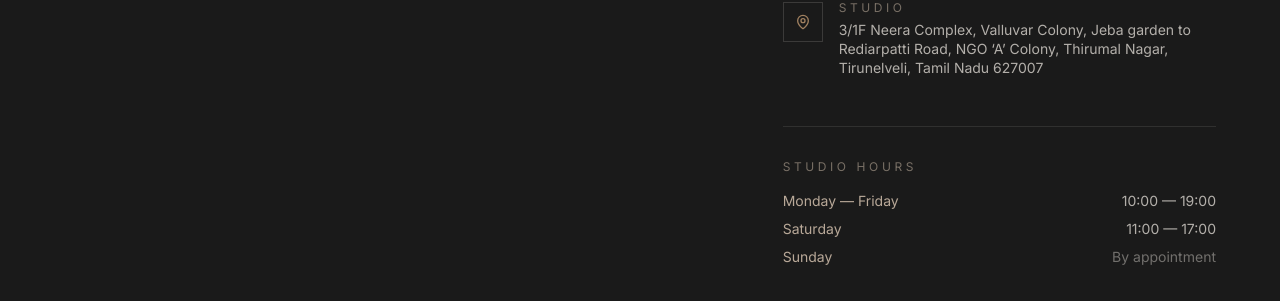
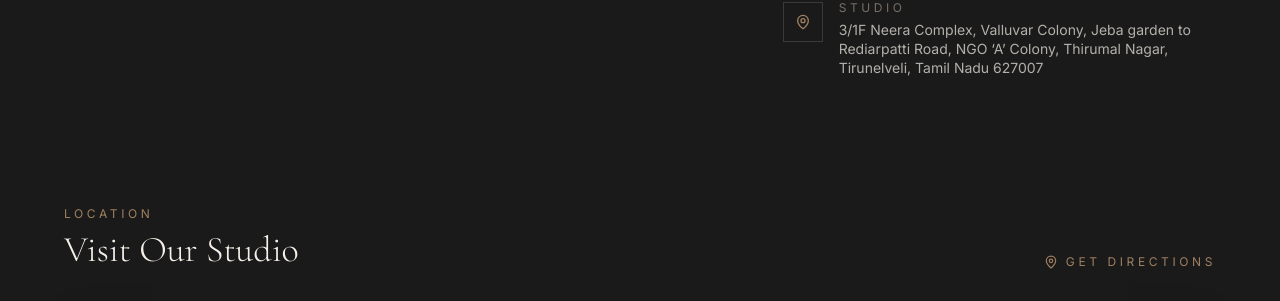
Before and after one commit to Thirupathi7Hub/interior, a React (Vite) app: page /contact in a window 1280 px wide. Shown: the part 1137-1438 px from the top of the page. Built offline with nearby package versions, Linux system fonts and the light colour scheme; grey boxes are pictures that could not be loaded; a web font is replaced by a local one.

Commit message:
Remove Studio Hours section from contact page

```diff
--- a/src/pages/ContactPage.jsx
+++ b/src/pages/ContactPage.jsx
@@ -286,25 +286,6 @@ export default function ContactPage() {
                 content={STUDIO_INFO.address}
               />
             </div>
-
-            {/* Hours */}
-            <div className="mt-12 pt-8 border-t border-ivory-200/10">
-              <p className="text-label text-taupe/60 mb-4">Studio Hours</p>
-              <div className="space-y-2">
-                <div className="flex justify-between text-sm font-sans">
-                  <span className="text-taupe">Monday — Friday</span>
-                  <span className="text-ivory-200/70">10:00 — 19:00</span>
-                </div>
-                <div className="flex justify-between text-sm font-sans">
-                  <span className="text-taupe">Saturday</span>
-                  <span className="text-ivory-200/70">11:00 — 17:00</span>
-                </div>
-                <div className="flex justify-between text-sm font-sans">
-                  <span className="text-taupe">Sunday</span>
-                  <span className="text-ivory-200/40">By appointment</span>
-                </div>
-              </div>
-            </div>
           </div>
         </div>
       </section>
```
